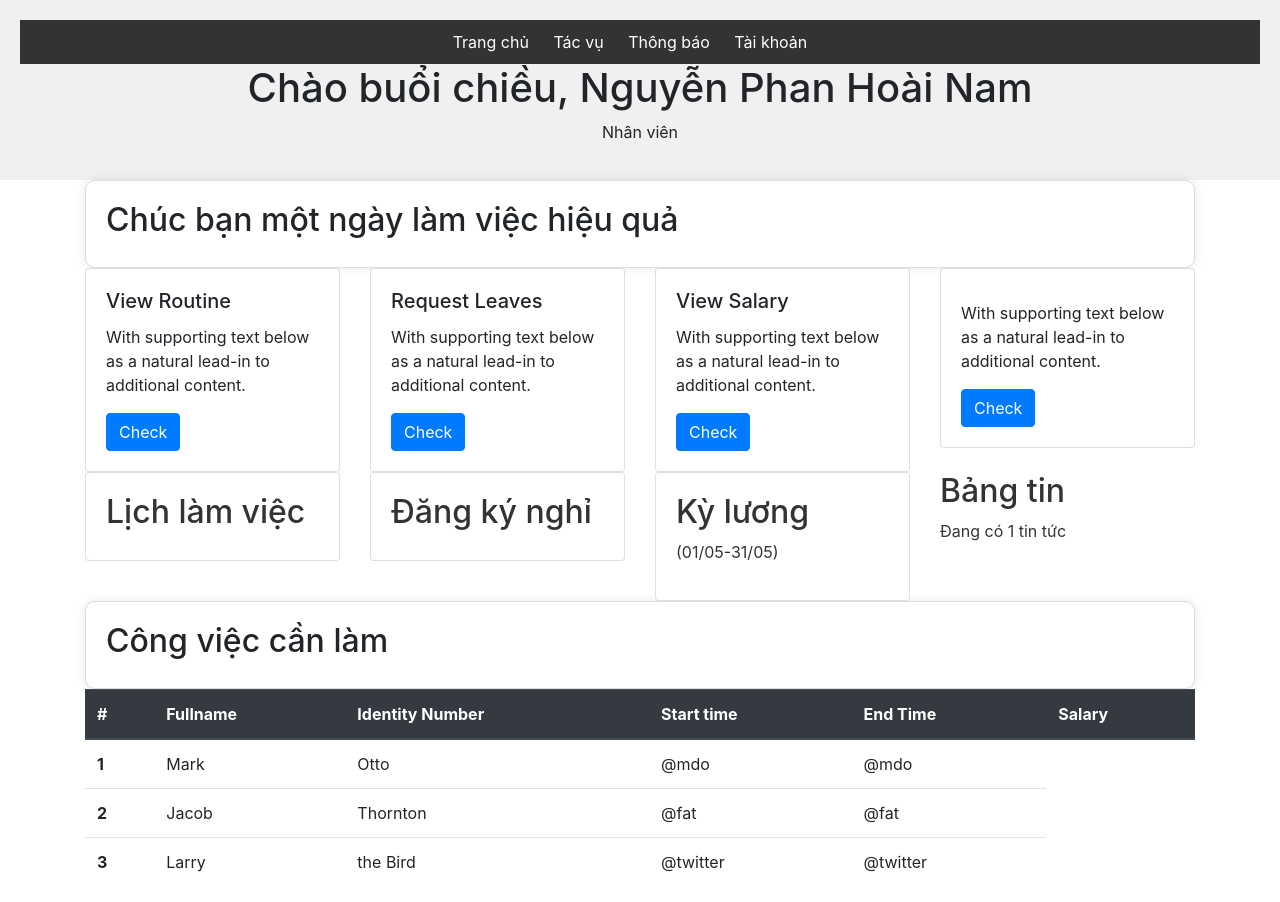
After one commit to GroidsD/Project_GROUP5, a PHP site: page /staffHome.html in a window 1280 px wide. The commit adds this page. Run offline with PHP 8.4, Linux system fonts and the light colour scheme.

Commit message:
nam
ui v1.1

```diff
--- a/FinalProject/ui/homeStyle.css
+++ b/FinalProject/ui/homeStyle.css
@@ -60,7 +60,7 @@ header {
 
 .features a {
     text-decoration: none;
-    color: #337ab7;
+    color: #333;
 }
 
 .tasks {
@@ -99,6 +99,3 @@ nav a {
     text-decoration: none;
     color: #fff;
 }
-
-nav a.active {
-}
--- /dev/null
+++ b/FinalProject/ui/staffHome.html
@@ -0,0 +1,187 @@
+<!DOCTYPE html>
+<html lang="vi">
+
+<head>
+    <meta charset="UTF-8">
+    <meta name="viewport" content="width=device-width, initial-scale=1.0">
+    <title>Employee Dashboard</title>
+    <link rel="stylesheet" href="homeStyle.css">
+    <link rel="stylesheet" href="https://cdn.jsdelivr.net/npm/bootstrap@4.6.2/dist/css/bootstrap.min.css"
+        integrity="sha384-xOolHFLEh07PJGoPkLv1IbcEPTNtaed2xpHsD9ESMhqIYd0nLMwNLD69Npy4HI+N" crossorigin="anonymous">
+</head>
+
+<body>
+    <header>
+        <nav>
+            <ul>
+                <li><a href="#" class="active">Trang chủ</a></li>
+                <li><a href="#">Tác vụ</a></li>
+                <li><a href="#">Thông báo</a></li>
+                <li><a href="#">Tài khoản</a></li>
+            </ul>
+        </nav>
+        <h1>Chào buổi chiều, Nguyễn Phan Hoài Nam</h1>
+        <p class="type">Nhân viên</p>
+    </header>
+    <main>
+        <div class="container">
+            <section class="welcome">
+                <h2>Chúc bạn một ngày làm việc hiệu quả</h2>
+            </section>
+        </div>
+        <div class="container">
+            <div class="row">
+                <div class="col-sm-3">
+                    <div class="card">
+                        <div class="card-body">
+                            <h5 class="card-title">View Routine</h5>
+                            <p class="card-text">With supporting text below as a natural lead-in to additional content.
+                            </p>
+                            <a href="#" class="btn btn-primary">Check</a>
+                        </div>
+                    </div>
+                </div>
+                <div class="col-sm-3">
+                    <div class="card">
+                        <div class="card-body">
+                            <h5 class="card-title">Request Leaves</h5>
+                            <p class="card-text">With supporting text below as a natural lead-in to additional content.
+                            </p>
+                            <a href="#" class="btn btn-primary">Check</a>
+                        </div>
+                    </div>
+                </div>
+                <div class="col-sm-3">
+                    <div class="card">
+                        <div class="card-body">
+                            <h5 class="card-title">View Salary</h5>
+                            <p class="card-text">With supporting text below as a natural lead-in to additional content.
+                            </p>
+                            <a href="#" class="btn btn-primary">Check</a>
+                        </div>
+                    </div>
+                </div>
+                <div class="col-sm-3">
+                    <div class="card">
+                        <div class="card-body">
+                            <h5 class="card-title"></h5>
+                            <p class="card-text">With supporting text below as a natural lead-in to additional content.
+                            </p>
+                            <a href="#" class="btn btn-primary">Check</a>
+                        </div>
+                    </div>
+                </div>
+            </div>
+
+
+
+        </div>
+        <section class="features">
+            <div class="container">
+                <div class="row">
+                    <div class="col-md-3">
+                        <a href="">
+                            <div id="" class="card">
+                                <div class="card-body">
+                                    <h2>Lịch làm việc</h2>
+                                </div>
+                            </div>
+                        </a>
+                    </div>
+                    <div class="col-md-3">
+                        <a href="">
+                            <div id="" class="card">
+                                <div class="card-body">
+                                    <h2>Đăng ký nghỉ</h2>
+                                </div>
+
+                            </div>
+                        </a>
+                    </div>
+                    <div class="col-md-3">
+                        <a href="">
+                            <div id="" class="card">
+                                <div class="card-body">
+                                    <h2>Kỳ lương</h2>
+                                    <p>(01/05-31/05)</p>
+                                </div>
+
+                            </div>
+                        </a>
+                    </div>
+                    <div class="col-md-3">
+                        <a href="">
+                            <div id="">
+                                <h2>Bảng tin</h2>
+                                <p>Đang có 1 tin tức</p>
+                            </div>
+                        </a>
+                    </div>
+                </div>
+            </div>
+        </section>
+        <div class="container">
+            <section class="tasks">
+                <h2>Công việc cần làm</h2>
+                <ul>
+                    <!-- tasks will be listed here -->
+                </ul>
+            </section>
+        </div>
+        <div class="container">
+            <div class="viewRouTine">
+                <table class="table">
+                    <thead class="thead-dark">
+                        <tr>
+                            <th scope="col">#</th>
+                            <th scope="col">Fullname</th>
+                            <th scope="col">Identity Number</th>
+                            <th scope="col">Start time</th>
+                            <th scope="col">End Time</th>
+                            <th scope="col">Salary</th>
+                        </tr>
+                    </thead>
+                    <tbody>
+                        <tr>
+                            <th scope="row">1</th>
+                            <td>Mark</td>
+                            <td>Otto</td>
+                            <td>@mdo</td>
+                            <td>@mdo</td>
+                        </tr>
+                        <tr>
+                            <th scope="row">2</th>
+                            <td>Jacob</td>
+                            <td>Thornton</td>
+                            <td>@fat</td>
+                            <td>@fat</td>
+                        </tr>
+                        <tr>
+                            <th scope="row">3</th>
+                            <td>Larry</td>
+                            <td>the Bird</td>
+                            <td>@twitter</td>
+                            <td>@twitter</td>
+                        </tr>
+                    </tbody>
+                </table>
+            </div>
+
+
+
+        </div>
+    </main>
+
+
+
+
+    <script src="script.js"></script>
+    <script src="https://cdn.jsdelivr.net/npm/jquery@3.5.1/dist/jquery.slim.min.js"
+        integrity="sha384-DfXdz2htPH0lsSSs5nCTpuj/zy4C+OGpamoFVy38MVBnE+IbbVYUew+OrCXaRkfj"
+        crossorigin="anonymous"></script>
+    <script src="https://cdn.jsdelivr.net/npm/bootstrap@4.6.2/dist/js/bootstrap.bundle.min.js"
+        integrity="sha384-Fy6S3B9q64WdZWQUiU+q4/2Lc9npb8tCaSX9FK7E8HnRr0Jz8D6OP9dO5Vg3Q9ct"
+        crossorigin="anonymous"></script>
+</body>
+
+</html>
```
Also changed, not shown: FinalProject/ui/managerHome.html (added, +187 -0 lines).
